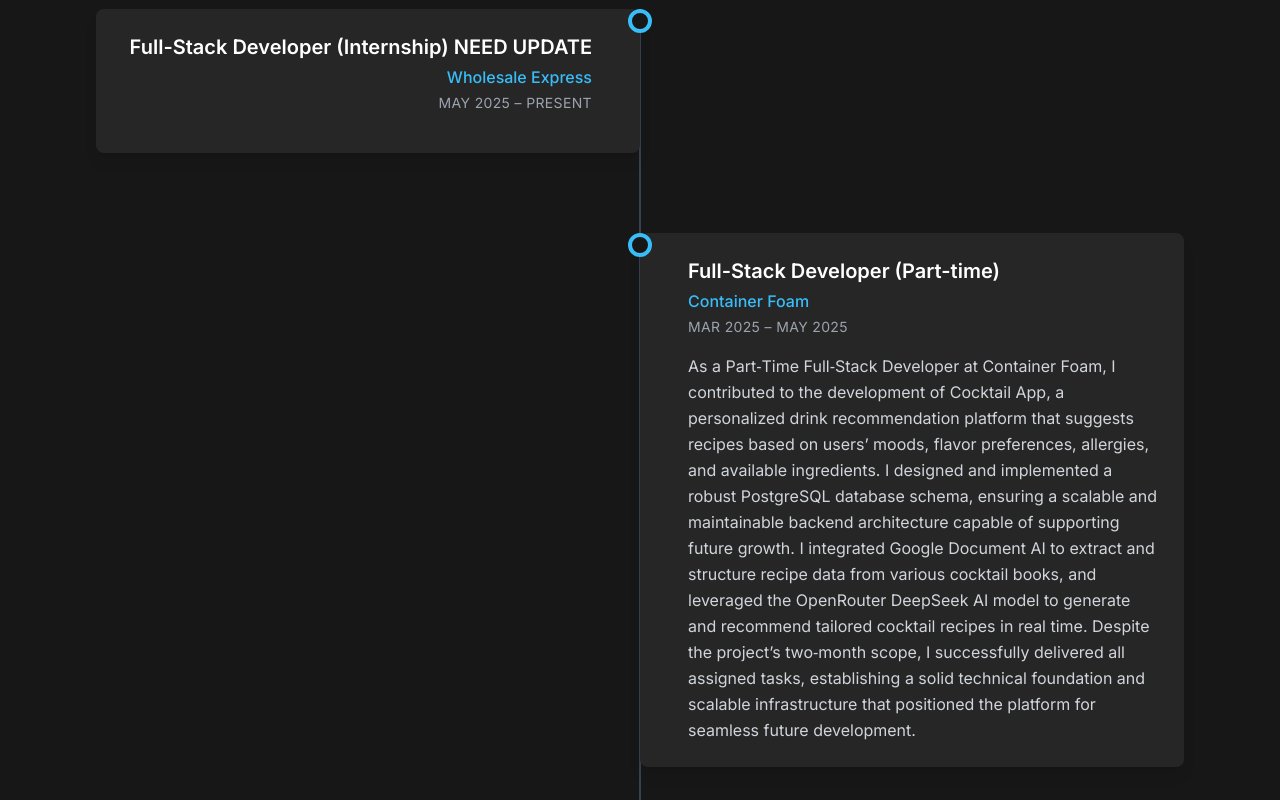
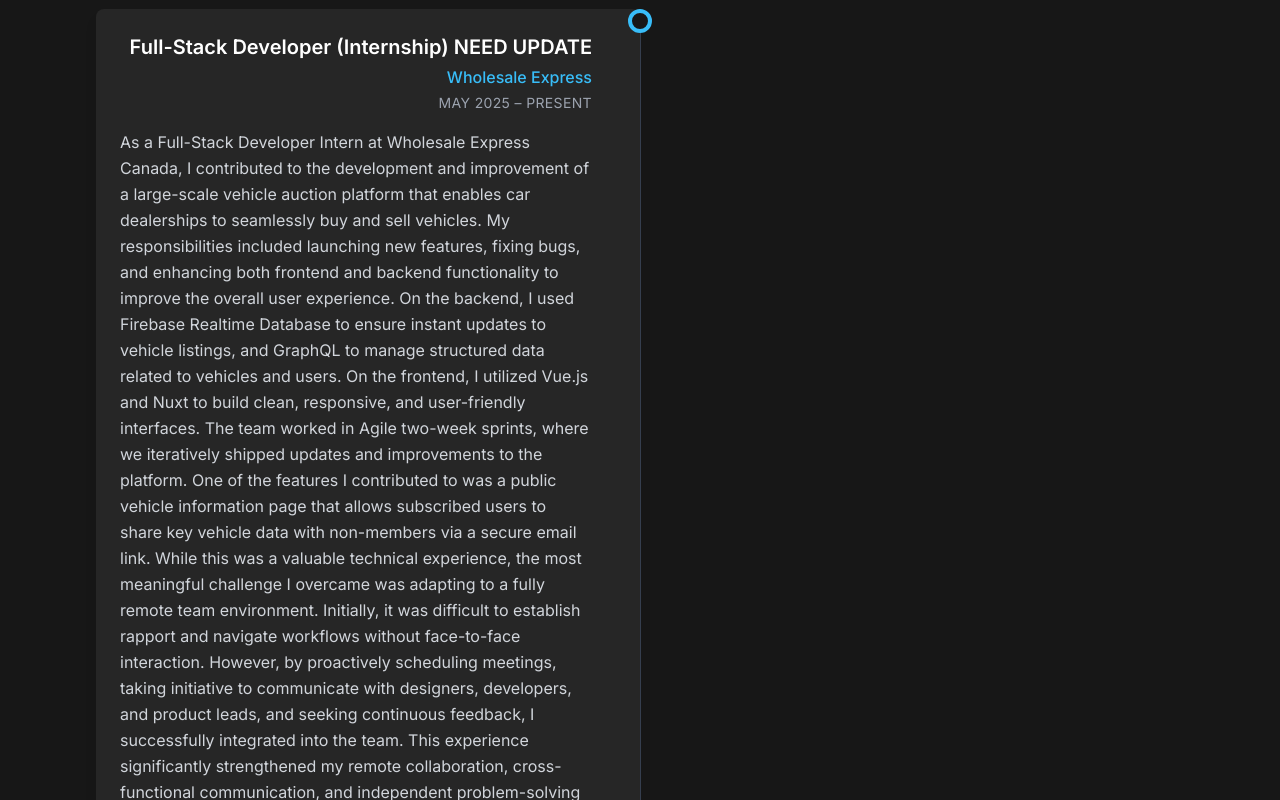
Before and after one commit to jewoolee0502/jewoo-lee, a React (Vite) app: page / in a window 1280 px wide. Shown: the part 2920-3720 px from the top of the page. Built offline with nearby package versions, Linux system fonts and the light colour scheme.

Commit message:
wholesale express internship description

```diff
--- a/src/components/Experience.jsx
+++ b/src/components/Experience.jsx
@@ -13,7 +13,20 @@
     title: "Full-Stack Developer (Internship) NEED UPDATE",
     company: "Wholesale Express",
     date: "May 2025 – Present",
-    description: ""
+    description: `As a Full-Stack Developer Intern at Wholesale Express Canada, I contributed to the development and improvement of a
+    large-scale vehicle auction platform that enables car dealerships to seamlessly buy and sell vehicles. My responsibilities included
+    launching new features, fixing bugs, and enhancing both frontend and backend functionality to improve the overall user experience.
+    On the backend, I used Firebase Realtime Database to ensure instant updates to vehicle listings, and GraphQL to manage structured
+    data related to vehicles and users. On the frontend, I utilized Vue.js and Nuxt to build clean, responsive, and user-friendly interfaces.
+    The team worked in Agile two-week sprints, where we iteratively shipped updates and improvements to the platform.
+
+    One of the features I contributed to was a public vehicle information page that allows subscribed users to share key vehicle data
+    with non-members via a secure email link. While this was a valuable technical experience, the most meaningful challenge I overcame was
+    adapting to a fully remote team environment. Initially, it was difficult to establish rapport and navigate workflows without face-to-face
+    interaction. However, by proactively scheduling meetings, taking initiative to communicate with designers, developers, and product leads,
+    and seeking continuous feedback, I successfully integrated into the team. This experience significantly strengthened my remote collaboration,
+    cross-functional communication, and independent problem-solving skills, while reinforcing my ability to quickly adapt to unfamiliar
+    environments and contribute meaningfully to a fast-moving development team.`
   },
   {
     title: "Full-Stack Developer (Part-time)",
```
